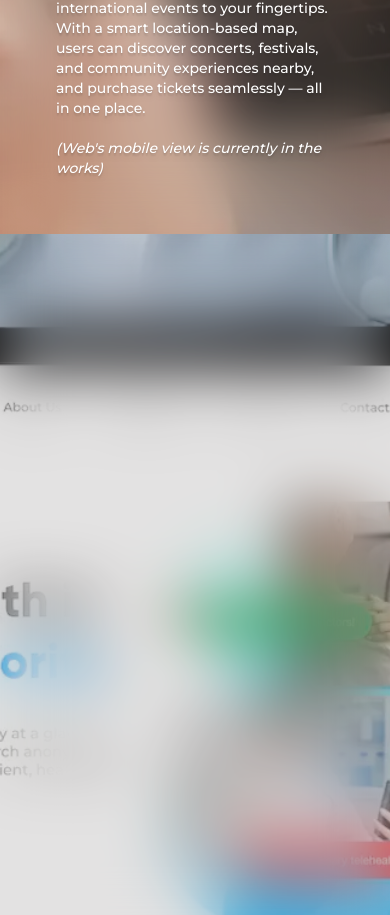
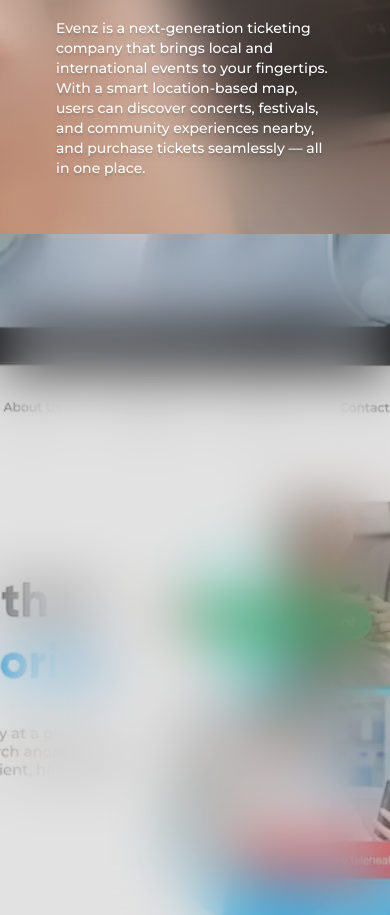
Before and after one commit to nocaptainangel/nocaptainangel.github.io, a Next.js app: page / in a window 390 px wide. Shown: the part 1454-2369 px from the top of the page. Built offline with nearby package versions, Linux system fonts and the light colour scheme; a web font is replaced by a local one.

Commit message:
Removed mobile view note for evenz

```diff
--- a/app/(home)/WorksSection.tsx
+++ b/app/(home)/WorksSection.tsx
@@ -36,7 +36,7 @@ type Work = {
 const works: Work[] = [
   {
     name: "Evenz",
-    description: `Evenz is a next-generation ticketing company that brings local and international events to your fingertips. With a smart location-based map, users can discover concerts, festivals, and community experiences nearby, and purchase tickets seamlessly — all in one place.<br><br><i>(Web's mobile view is currently in the works)</i>`,
+    description: `Evenz is a next-generation ticketing company that brings local and international events to your fingertips. With a smart location-based map, users can discover concerts, festivals, and community experiences nearby, and purchase tickets seamlessly — all in one place.`,
     image: "/images/works/evenz.webp",
     url: "https://evenz.com",
   },
```
